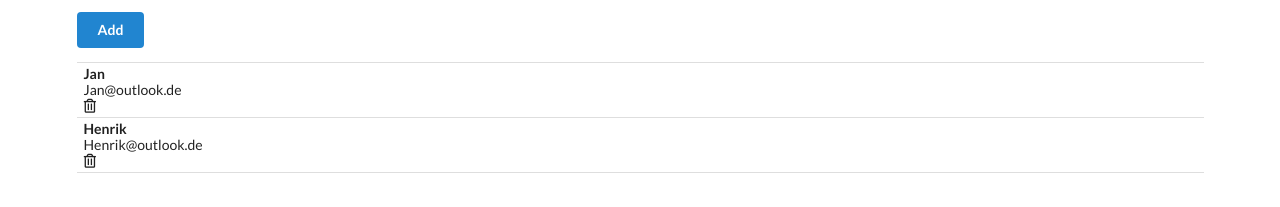
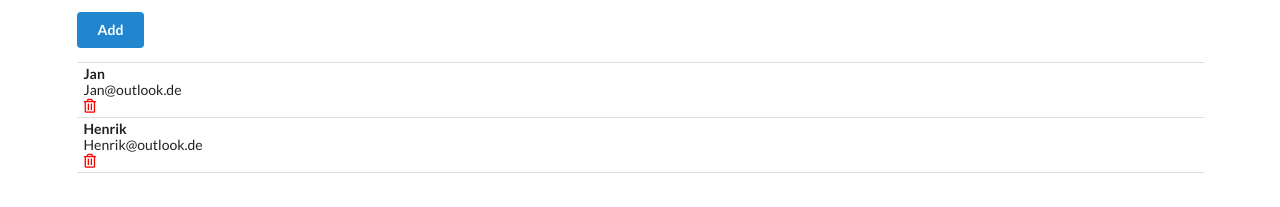
Before and after one commit to BlueSkyWhiteMoon/contact-app, a React (Create React App) app: page / in a window 1280 px wide. Shown: the part 185-392 px from the top of the page. Built offline with nearby package versions, Linux system fonts and the light colour scheme.

Commit message:
creating ContactCard component with props, to reuse it in ContactList, which is the parent, passing the contact_props to the child component ContactCard

```diff
--- a/src/components/ContactCard.js
+++ b/src/components/ContactCard.js
@@ -0,0 +1,20 @@
+import React from "react";
+import ContactList from "./ContactList";
+
+const ContactCard = (props) => {
+  const { id, name, email } = props.contact;
+  return (
+    <div className="item">
+      <div className="content">
+        <div className="header">{name}</div>
+        <div>{email}</div>
+      </div>
+      <i
+        className="trash alternate outline icon"
+        style={{ color: "red", marginTop: "7px" }}
+      ></i>
+    </div>
+  );
+};
+
+export default ContactCard;
--- a/src/components/ContactList.js
+++ b/src/components/ContactList.js
@@ -1,16 +1,9 @@
 import React from "react";
+import ContactCard from "./ContactCard";
 
 const ContactList = (props) => {
   const renderContactList = props.contacts.map((contact) => {
-    return (
-      <div className="item">
-        <div className="content">
-          <div className="header">{contact.name}</div>
-          <div>{contact.email}</div>
-        </div>
-        <i className="trash alternate outline icon"></i>
-      </div>
-    );
+    return <ContactCard contact={contact}></ContactCard>;
   });
 
   return <div className="ui celled list">{renderContactList}</div>;
```
